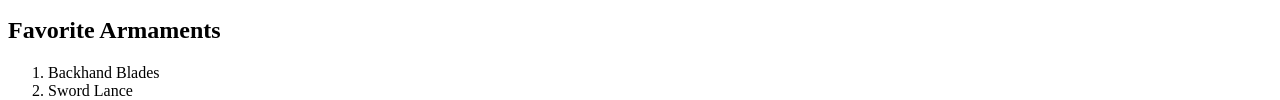
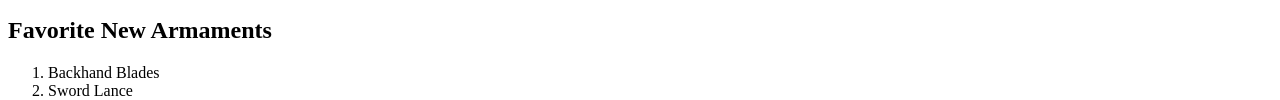
Before and after one commit to MD2020m/Elden-Ring-Website, a plain HTML site: page page2.html in a window 1280 px wide. Shown: the part 1315-1415 px from the top of the page. Drawn offline with Linux system fonts and the light colour scheme.

Commit message:
Finish initial draft of index.html and page2.html

```diff
--- a/page2.html
+++ b/page2.html
@@ -57,7 +57,7 @@
                 </ul>
             </article>
             <article>
-                <h2>Favorite Armaments</h2>
+                <h2>Favorite New Armaments</h2>
                 <ol>
                     <li>Backhand Blades</li>
                     <li>Sword Lance</li>
```
